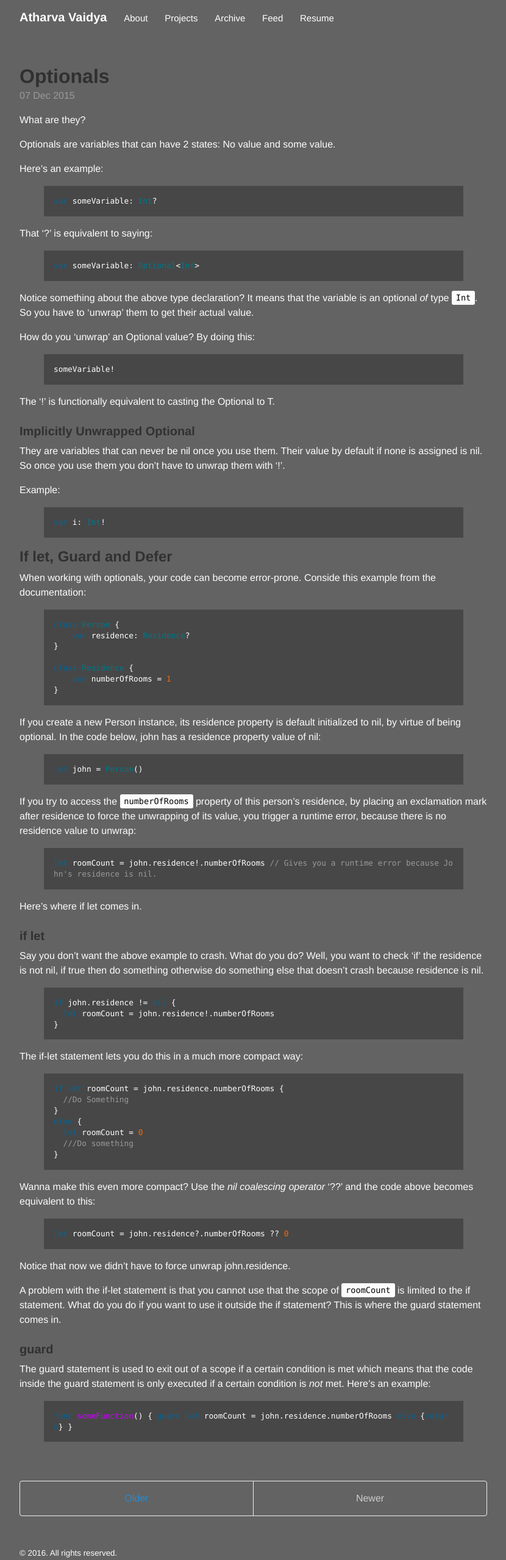
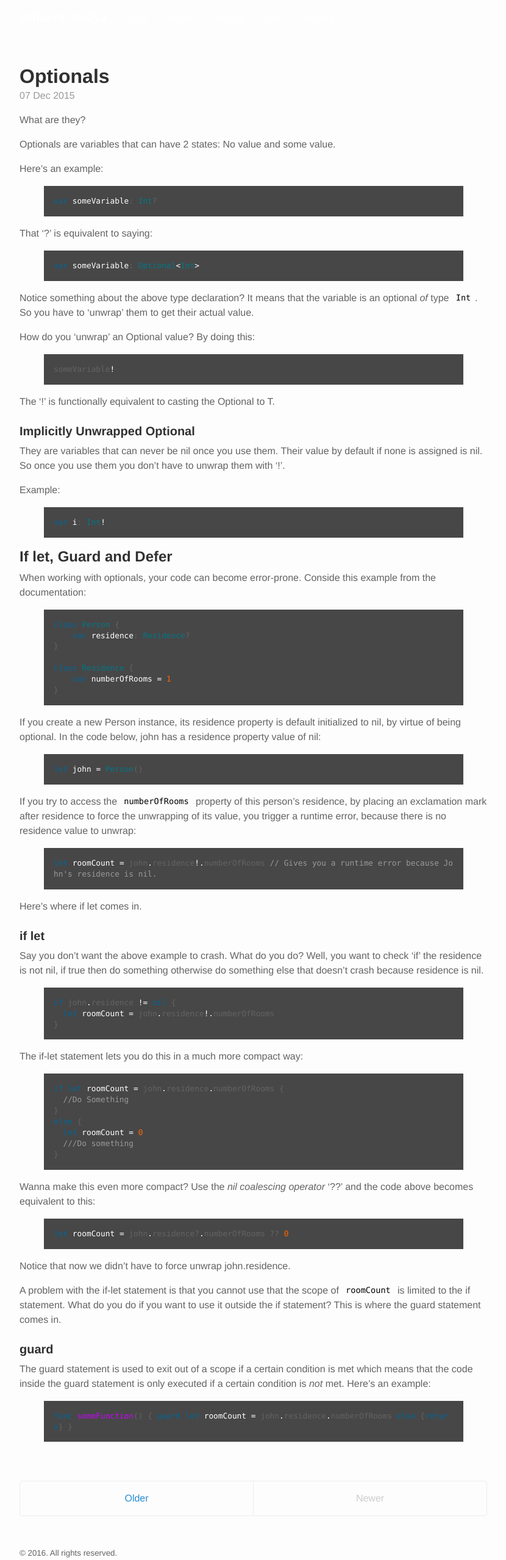
Before and after one commit to AtharvaVaidya/atharvavaidya.github.io, a Jekyll site: the page built from index.html, in a window 1280 px wide. Shown: the whole page at 61% size, without its empty margins (224-1054 px from the left). Built offline with Jekyll 4.4.1, drawn with Linux system fonts in a browser that asks for light colours; the list of posts is cut into pages by our own code.

Commit message:
Update poole.css

```diff
--- a/public/css/poole.css
+++ b/public/css/poole.css
@@ -59,8 +59,8 @@
 }
 
 body {
-  color: #fdfdfd;
-  background-color: #636363;
+  color: #636363;
+  background-color: #fdfdfd;
   -webkit-text-size-adjust: 100%;
       -ms-text-size-adjust: 100%;
 }
```
